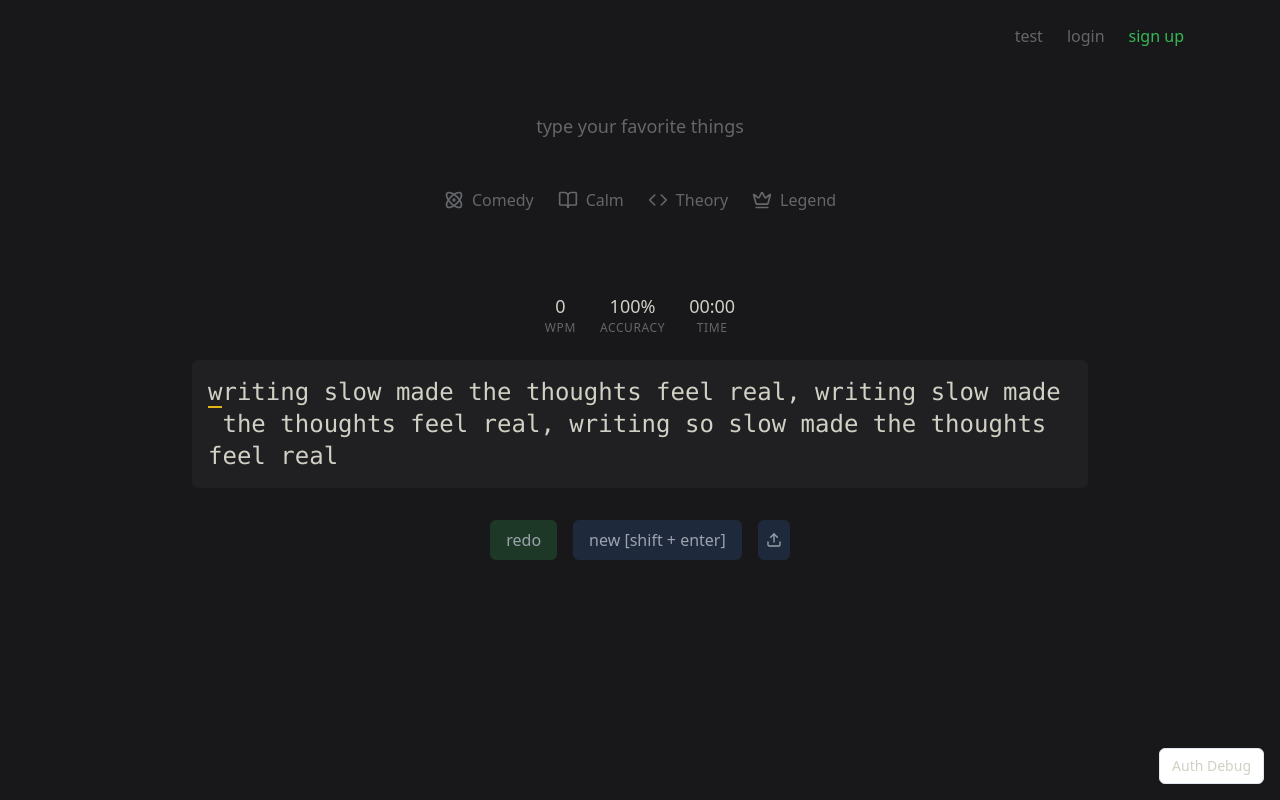
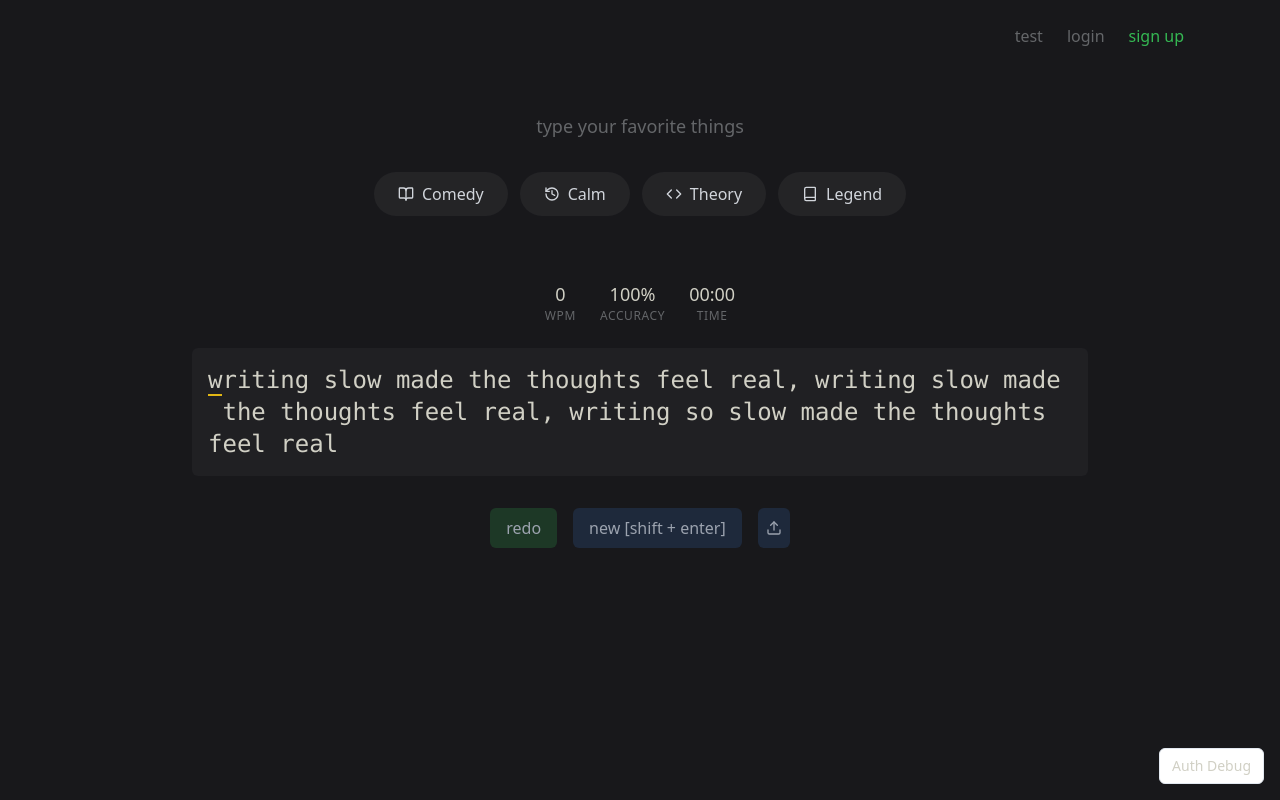
Before and after one commit to ethanast0/deeptype, a React (Vite) app: page / in a window 1280 px wide. Built offline with nearby package versions, Linux system fonts and the light colour scheme.

Commit message:
Refactor: Redesign TemplateMenu component
Redesigned the TemplateMenu component to align with a modern, minimal design aesthetic.

```diff
--- a/src/components/TemplateMenu.tsx
+++ b/src/components/TemplateMenu.tsx
@@ -1,13 +1,11 @@
-
 import React, { useState, useEffect } from 'react';
-import { BookOpen, History, Heart, Code, Book, Save, Wrench, AtSign, Crown, Atom, Hash, Clock, Type, Quote, Triangle, Settings, Upload } from "lucide-react";
+import { BookOpen, History, Heart, Code, Book, Save, Settings } from "lucide-react";
 import { cn } from "@/lib/utils";
 import templates from "../data/templates";
 import { useAuth } from '../contexts/AuthContext';
 import { SavedScript, scriptService } from '../services/scriptService';
 import ScriptManager from './ScriptManager';
 import { useToast } from '@/hooks/use-toast';
-import { Separator } from "@/components/ui/separator";
 
 interface TemplateMenuProps {
   onSelectTemplate: (quotes: string[], scriptId?: string) => void;
@@ -44,15 +42,15 @@ const TemplateMenu: React.FC<TemplateMenuProps> = ({
   const getIcon = (templateId: string) => {
     switch (templateId) {
       case 'Comedy':
-        return <Atom className="h-5 w-5" />;
+        return <BookOpen className="h-4 w-4" />;
       case 'Calm':
-        return <BookOpen className="h-5 w-5" />;
+        return <History className="h-4 w-4" />;
       case 'Theory':
-        return <Code className="h-5 w-5" />;
+        return <Code className="h-4 w-4" />;
       case 'Legend':
-        return <Crown className="h-5 w-5" />;
+        return <Book className="h-4 w-4" />;
       default:
-        return <Heart className="h-5 w-5" />;
+        return <Heart className="h-4 w-4" />;
     }
   };
 
@@ -83,89 +81,75 @@ const TemplateMenu: React.FC<TemplateMenuProps> = ({
   };
 
   return (
-    <div className="w-full mb-6">
-      <div className="flex items-center justify-center text-gray-400 py-4 px-2 rounded-lg w-full overflow-hidden bg-transparent">
-        <div className={`flex items-center justify-center transition-all duration-300 ease-in-out ${isExpanded ? "w-full" : "w-fit mx-auto"}`}>
-          {/* Main template buttons */}
+    <div className="w-full mb-8 flex justify-center">
+      <div className="flex items-center justify-center gap-3 flex-wrap">
         {templates.map(template => (
           <button
             key={template.id}
+            onClick={() => handleSelectTemplate(template.id, template.quotes)}
             className={cn(
-                "flex items-center gap-2 transition-colors px-3",
+              "transition-all duration-300 px-6 py-2.5 rounded-full flex items-center justify-center gap-2",
               activeTemplateId === template.id
-                  ? "text-monkey-accent"
-                  : "hover:text-monkey-text text-monkey-subtle"
+                ? "bg-monkey-accent/20 text-monkey-accent"
+                : "bg-zinc-800/80 hover:bg-zinc-700/80 text-gray-300"
             )}
-              onClick={() => handleSelectTemplate(template.id, template.quotes)}
           >
             {getIcon(template.id)}
             <span>{template.name}</span>
           </button>
         ))}
 
-          {/* Saved button with toggle functionality */}
         {user && (
+          <>
             <button
+              onClick={toggleExpand}
               className={cn(
-                "flex items-center gap-2 transition-colors px-3",
+                "transition-all duration-300 px-6 py-2.5 rounded-full flex items-center justify-center gap-2",
                 isExpanded
-                  ? "text-monkey-text"
-                  : "hover:text-monkey-text text-monkey-subtle",
-                savedScripts.some(s => activeTemplateId === s.id) && "text-monkey-accent"
+                  ? "bg-monkey-accent/20 text-monkey-accent"
+                  : "bg-zinc-800/80 hover:bg-zinc-700/80 text-gray-300",
+                savedScripts.some(s => activeTemplateId === s.id) && "bg-monkey-accent/20 text-monkey-accent"
               )}
-              onClick={toggleExpand}
             >
-              <Heart className="h-5 w-5" />
-              <span>saved</span>
+              <Heart className="h-4 w-4" />
+              <span>Saved</span>
             </button>
+
+            <button
+              onClick={handleOpenScriptManager}
+              className={cn(
+                "transition-all duration-300 px-6 py-2.5 rounded-full flex items-center justify-center gap-2",
+                isScriptManagerOpen
+                  ? "bg-monkey-accent/20 text-monkey-accent"
+                  : "bg-zinc-800/80 hover:bg-zinc-700/80 text-gray-300"
               )}
+            >
+              <Settings className="h-4 w-4" />
+              <span>Manage</span>
+            </button>
+          </>
+        )}
+      </div>
 
-          {/* Expanded section with separator */}
-          {user && (
-            <div
-              className={`flex items-center transition-all duration-300 ease-in-out overflow-hidden ${
-                isExpanded ? "opacity-100 max-w-[500px]" : "opacity-0 max-w-0"
-              }`}
-            >
-              {/* Separator after Saved */}
-              <div className="h-5 w-px bg-slate-700 mx-2 flex-shrink-0"></div>
-
-              {/* Script buttons */}
-              {savedScripts.length > 0 ? (
-                savedScripts.map((script) => (
+      {isExpanded && savedScripts.length > 0 && (
+        <div className="mt-4 flex flex-wrap gap-3 justify-center animate-fade-in">
+          {savedScripts.map(script => (
             <button
               key={script.id}
+              onClick={() => handleSelectSavedScript(script)}
               className={cn(
-                      "flex items-center gap-2 transition-colors px-3 whitespace-nowrap flex-shrink-0",
+                "transition-all duration-300 px-6 py-2.5 rounded-full flex items-center justify-center gap-2",
                 activeTemplateId === script.id
-                        ? "text-monkey-accent"
-                        : "hover:text-monkey-text text-monkey-subtle"
+                  ? "bg-monkey-accent/20 text-monkey-accent"
+                  : "bg-zinc-800/80 hover:bg-zinc-700/80 text-gray-300"
               )}
-                    onClick={() => handleSelectSavedScript(script)}
             >
-                    <Hash className="h-5 w-5" />
+              <Heart className="h-4 w-4" />
               <span>{script.name}</span>
             </button>
-                ))
-              ) : (
-                <span className="text-monkey-subtle opacity-50 px-3 whitespace-nowrap flex-shrink-0">No saved scripts</span>
-              )}
-
-              {/* Separator before Change */}
-              <div className="h-5 w-px bg-slate-700 mx-2 flex-shrink-0"></div>
-
-              {/* Settings button only in expanded state */}
-              <button
-                className="hover:text-monkey-text text-monkey-subtle transition-colors px-3 flex items-center gap-2 whitespace-nowrap flex-shrink-0"
-                onClick={handleOpenScriptManager}
-              >
-                <Settings className="h-5 w-5" />
-                <span>change</span>
-              </button>
+          ))}
         </div>
       )}
-        </div>
-      </div>
 
       {user && <ScriptManager
         open={isScriptManagerOpen}
--- a/tailwind.config.ts
+++ b/tailwind.config.ts
@@ -85,12 +85,17 @@ const config = {
           "0%": { transform: "translateY(10px)", opacity: "0" },
           "100%": { transform: "translateY(0)", opacity: "1" },
         },
+        "fade-in": {
+          "from": { opacity: "0" },
+          "to": { opacity: "1" }
+        },
       },
       animation: {
         "accordion-down": "accordion-down 0.2s ease-out",
         "accordion-up": "accordion-up 0.2s ease-out",
         "caret-blink": "caret-blink 1s infinite",
         "slide-up": "slide-up 0.3s ease-out",
+        "fade-in": "fade-in 0.3s ease-out",
       },
     },
   },
```
Lines whose indentation alone changed are shown as unchanged.
